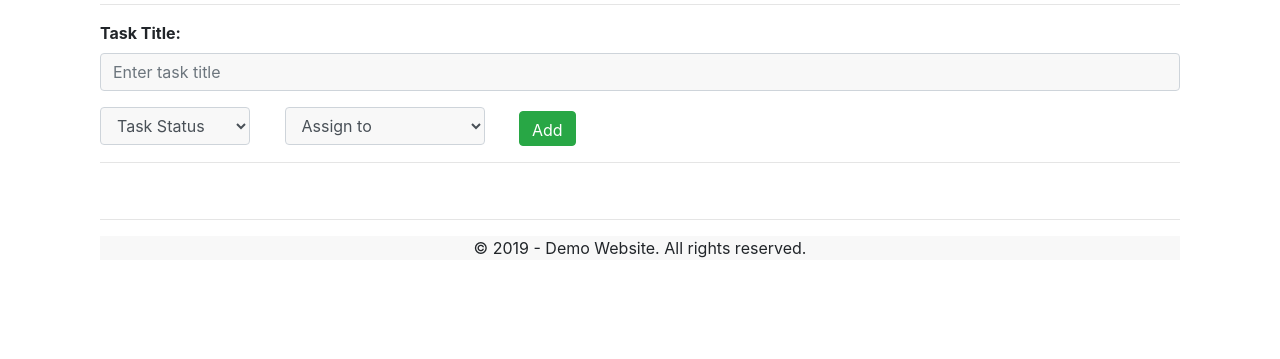
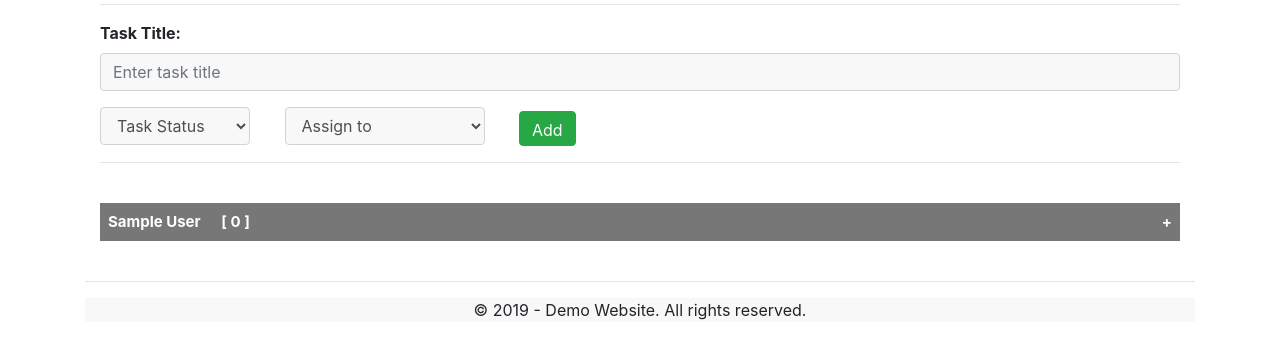
Before and after one commit to iburahim786/iburahim_pythonanywhere, a Flask app: page /add_user_task in a window 1280 px wide. Shown: the part 130-489 px from the top of the page. Run offline with Flask 2, Linux system fonts and the light colour scheme; tables that the repository leaves empty hold one stand-in row (values such as "Sample post"); lists and menus that the app fills with data are empty; some libraries are stand-ins or nearby versions.

Commit message:
New updates

```diff
--- a/templates/includes/_navbar.html
+++ b/templates/includes/_navbar.html
@@ -9,7 +9,7 @@
         <a class="nav-link" href="/about">About</a>
       </li>
       <li class="nav-item">
-        <a class="nav-link" href="/" tabindex="-1" aria-disabled="true">Tasks</a>
+        <a class="nav-link" href="/add_user_task" tabindex="-1" aria-disabled="true">Tasks</a>
       </li>
       <li class="nav-item">
         <a class="nav-link" href="/tupdates" tabindex="-1" aria-disabled="true">Team Updates</a>
--- a/templates/user_task_list.html
+++ b/templates/user_task_list.html
@@ -37,100 +37,100 @@
 <!--        <button type="submit" style="display:inline" class="btn btn-success float-right"  value="Add">Add</button>-->
       </form>
         <hr>
-<!--     <ul class="list-group">-->
-<!--       {% for user_data in users %}-->
-<!--          <br>-->
-<!--           {% set tlist = {'tsk': 0 } %}-->
-<!--           {% if user_data.name != 'Admin' %}-->
-<!--           {% for row in total_tasks  %}-->
-<!--                 {% if user_data.username == row.name %}-->
-<!--                        {% if tlist.update({'tsk': row.x}) %}-->
-<!--                        {% endif %}-->
-<!--                 {% endif %}-->
-<!--           {% endfor %}-->
-<!--           <button style="font-weight: bold;" class="collapsible">{{user_data.name}} &#8192;&#8192;[ {{ tlist.tsk }} ]</button>-->
-<!--               <div class="content">-->
-<!--                   <br>-->
-<!--                   <font size="2">-->
-<!--                    <table class="table table-bordered data-table table-sm table-striped">-->
-<!--                    <thead >-->
-<!--                      <tr bgcolor="grey">-->
-<!--                        <th width="75px">Task ID</th>-->
-<!--                        <th> Task </th>-->
-<!--                        <th width="200px"> Assigned </th>-->
-<!--                        <th style="text-align:center" width="50px">Status</th>-->
-<!--                        <th style="text-align:center" width="100px">Action</th>-->
-<!--                      </tr>-->
-<!--                    </thead>-->
-<!--                       {% set count = [1000] %}-->
-<!--                        {% for task_data in tasks %}-->
-<!--                            {% if user_data.username == task_data.name %}-->
-<!--                            <tr>-->
-<!--                                <td ><a href="#" title="{{task_data.comments}}">{{ count }}</a></td>-->
-<!--                                <td >{{ task_data.task }}-->
-<!--                                    <img  title="{{task_data.comments}}"-->
-<!--                                          style="margin-left:10px;" src="https://img.icons8.com/metro/18/000000/info.png">-->
-<!--                                    </td>-->
-<!--                                <td >{{ task_data.name }}</td>-->
-<!--                                {% if task_data.status == 'N' %}-->
-<!--                                     <td >-->
-<!--                                          <form style="text-align:center">-->
-<!--                &lt;!&ndash;                              <input type="submit" style="height:35px" value="{{task_data.status}}" class="btn btn-secondary">&ndash;&gt;-->
-<!--                                              <button style="background-color:grey;font-size:10px"><b>N</b></button>-->
-<!--                                          </form>-->
-<!--                                     </td>-->
-<!--                                {% elif task_data.status == 'P' %}-->
-<!--                                     <td >-->
-<!--                                          <form style="text-align:center">-->
-<!--                                              <button style="background-color:orange;font-size:10px"><b>P</b></button>-->
-<!--                &lt;!&ndash;                              <input type="submit" style="height:35px" value="{{task_data.status}}" class="btn btn-warning">&ndash;&gt;-->
-<!--                                          </form>-->
-<!--                                     </td>-->
-<!--                                 {% elif task_data.status == 'B' %}-->
-<!--                                     <td >-->
-<!--                                          <form style="text-align:center">-->
-<!--                                              <button style="background-color:red;font-size:10px"><b>B</b></button>-->
-<!--                &lt;!&ndash;                              <input type="submit" style="height:35px" value="{{task_data.status}}" class="btn btn-warning">&ndash;&gt;-->
-<!--                                          </form>-->
-<!--                                     </td>-->
-<!--                                {% else %}-->
-<!--                                     <td >-->
-<!--                                          <form style="text-align:center">-->
-<!--                                              <button style="background-color:green;font-size:10px"><b>C</b></button>-->
-<!--                &lt;!&ndash;                              <input type="submit" style="height:35px;" value="{{task_data.status}}" class="btn btn-success">&ndash;&gt;-->
-<!--                                          </form>-->
-<!--                                     </td>-->
-<!--                                {% endif %}-->
-<!--                                <td >-->
-<!--                                    <form style="text-align:center" >-->
-<!--                                        <a href="edit_task/{{ task_data.id }}" style="color: inherit;"><i class='fas fa-user-edit' style='font-size:18px'></i></a>-->
-<!--                                        <a href="delete_task/{{ task_data.id }}" style="color: inherit;padding-left:20px"><i class='fas fa-trash-alt' style='font-size:18px'></i></a>-->
-<!--                                    </form>-->
-<!--                                </td>-->
-<!--                            </tr>-->
-<!--                            {% endif %}-->
-<!--                          {% if count.append(count.pop() + 1) %}{% endif %} {# increment count by 1 #}-->
-<!--                        {% endfor %}-->
-<!--                  </table></font>-->
-<!--                </div>-->
-<!--           {% endif %}-->
-<!--       {% endfor %}-->
-<!--     </ul>-->
-<!--</div>-->
-<!--<script>-->
-<!--var coll = document.getElementsByClassName("collapsible");-->
-<!--var i;-->
+     <ul class="list-group">
+       {% for user_data in users %}
+          <br>
+           {% set tlist = {'tsk': 0 } %}
+           {% if user_data.name != 'Admin' %}
+           {% for row in total_tasks  %}
+                 {% if user_data.username == row.name %}
+                        {% if tlist.update({'tsk': row.x}) %}
+                        {% endif %}
+                 {% endif %}
+           {% endfor %}
+           <button style="font-weight: bold;" class="collapsible">{{user_data.name}} &#8192;&#8192;[ {{ tlist.tsk }} ]</button>
+               <div class="content">
+                   <br>
+                   <font size="2">
+                    <table class="table table-bordered data-table table-sm table-striped">
+                    <thead >
+                      <tr bgcolor="grey">
+                        <th width="75px">Task ID</th>
+                        <th> Task </th>
+                        <th width="200px"> Assigned </th>
+                        <th style="text-align:center" width="50px">Status</th>
+                        <th style="text-align:center" width="100px">Action</th>
+                      </tr>
+                    </thead>
+                       {% set count = [1000] %}
+                        {% for task_data in tasks %}
+                            {% if user_data.username == task_data.name %}
+                            <tr>
+                                <td ><a href="#" title="{{task_data.comments}}">{{ count }}</a></td>
+                                <td >{{ task_data.task }}
+                                    <img  title="{{task_data.comments}}"
+                                          style="margin-left:10px;" src="https://img.icons8.com/metro/18/000000/info.png">
+                                    </td>
+                                <td >{{ task_data.name }}</td>
+                                {% if task_data.status == 'N' %}
+                                     <td >
+                                          <form style="text-align:center">
+                <!--                              <input type="submit" style="height:35px" value="{{task_data.status}}" class="btn btn-secondary">-->
+                                              <button style="background-color:grey;font-size:10px"><b>N</b></button>
+                                          </form>
+                                     </td>
+                                {% elif task_data.status == 'P' %}
+                                     <td >
+                                          <form style="text-align:center">
+                                              <button style="background-color:orange;font-size:10px"><b>P</b></button>
+                <!--                              <input type="submit" style="height:35px" value="{{task_data.status}}" class="btn btn-warning">-->
+                                          </form>
+                                     </td>
+                                 {% elif task_data.status == 'B' %}
+                                     <td >
+                                          <form style="text-align:center">
+                                              <button style="background-color:red;font-size:10px"><b>B</b></button>
+                <!--                              <input type="submit" style="height:35px" value="{{task_data.status}}" class="btn btn-warning">-->
+                                          </form>
+                                     </td>
+                                {% else %}
+                                     <td >
+                                          <form style="text-align:center">
+                                              <button style="background-color:green;font-size:10px"><b>C</b></button>
+                <!--                              <input type="submit" style="height:35px;" value="{{task_data.status}}" class="btn btn-success">-->
+                                          </form>
+                                     </td>
+                                {% endif %}
+                                <td >
+                                    <form style="text-align:center" >
+                                        <a href="edit_task/{{ task_data.id }}" style="color: inherit;"><i class='fas fa-user-edit' style='font-size:18px'></i></a>
+                                        <a href="delete_task/{{ task_data.id }}" style="color: inherit;padding-left:20px"><i class='fas fa-trash-alt' style='font-size:18px'></i></a>
+                                    </form>
+                                </td>
+                            </tr>
+                            {% endif %}
+                          {% if count.append(count.pop() + 1) %}{% endif %} {# increment count by 1 #}
+                        {% endfor %}
+                  </table></font>
+                </div>
+           {% endif %}
+       {% endfor %}
+     </ul>
+</div>
+<script>
+var coll = document.getElementsByClassName("collapsible");
+var i;
 
-<!--for (i = 0; i < coll.length; i++) {-->
-<!--  coll[i].addEventListener("click", function() {-->
-<!--    this.classList.toggle("active");-->
-<!--    var content = this.nextElementSibling;-->
-<!--    if (content.style.maxHeight){-->
-<!--      content.style.maxHeight = null;-->
-<!--    } else {-->
-<!--      content.style.maxHeight = content.scrollHeight + "px";-->
-<!--    }-->
-<!--  });-->
-<!--}-->
-<!--</script>-->
+for (i = 0; i < coll.length; i++) {
+  coll[i].addEventListener("click", function() {
+    this.classList.toggle("active");
+    var content = this.nextElementSibling;
+    if (content.style.maxHeight){
+      content.style.maxHeight = null;
+    } else {
+      content.style.maxHeight = content.scrollHeight + "px";
+    }
+  });
+}
+</script>
 {% endblock %}
```
